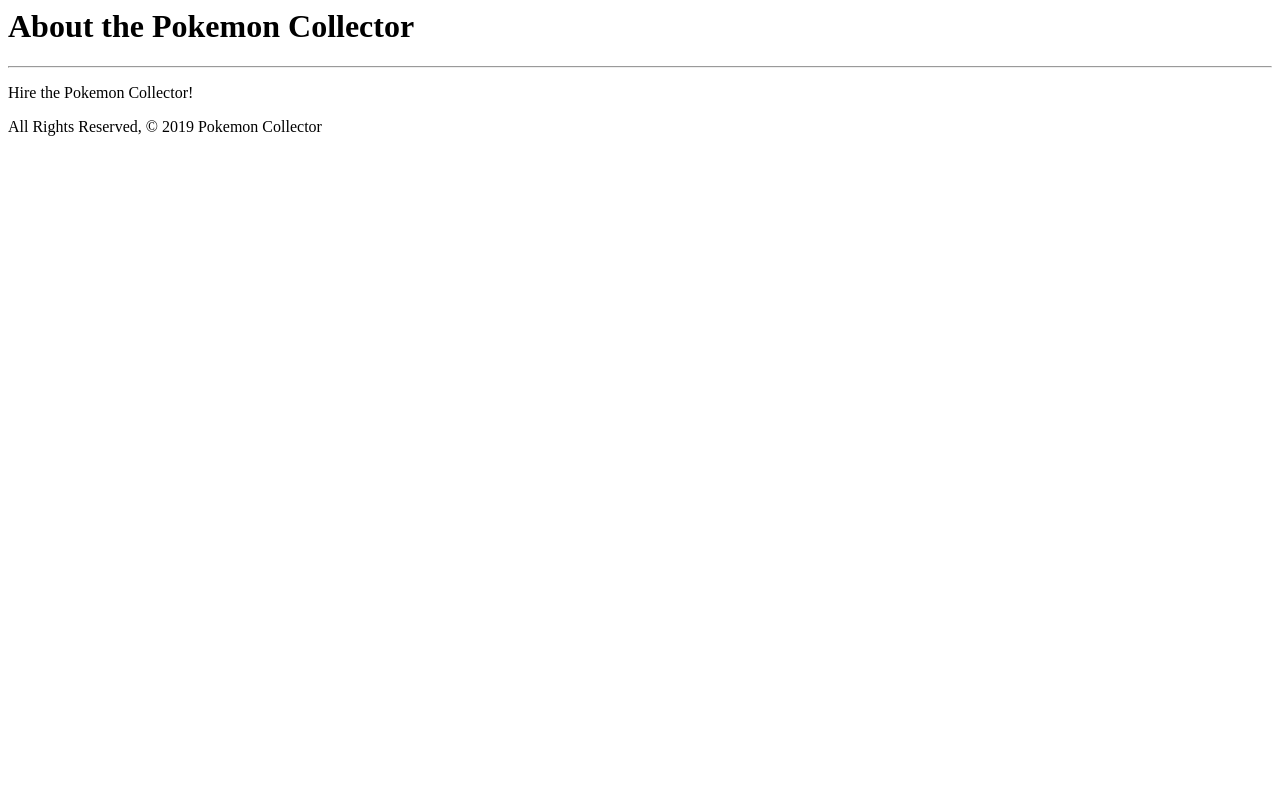
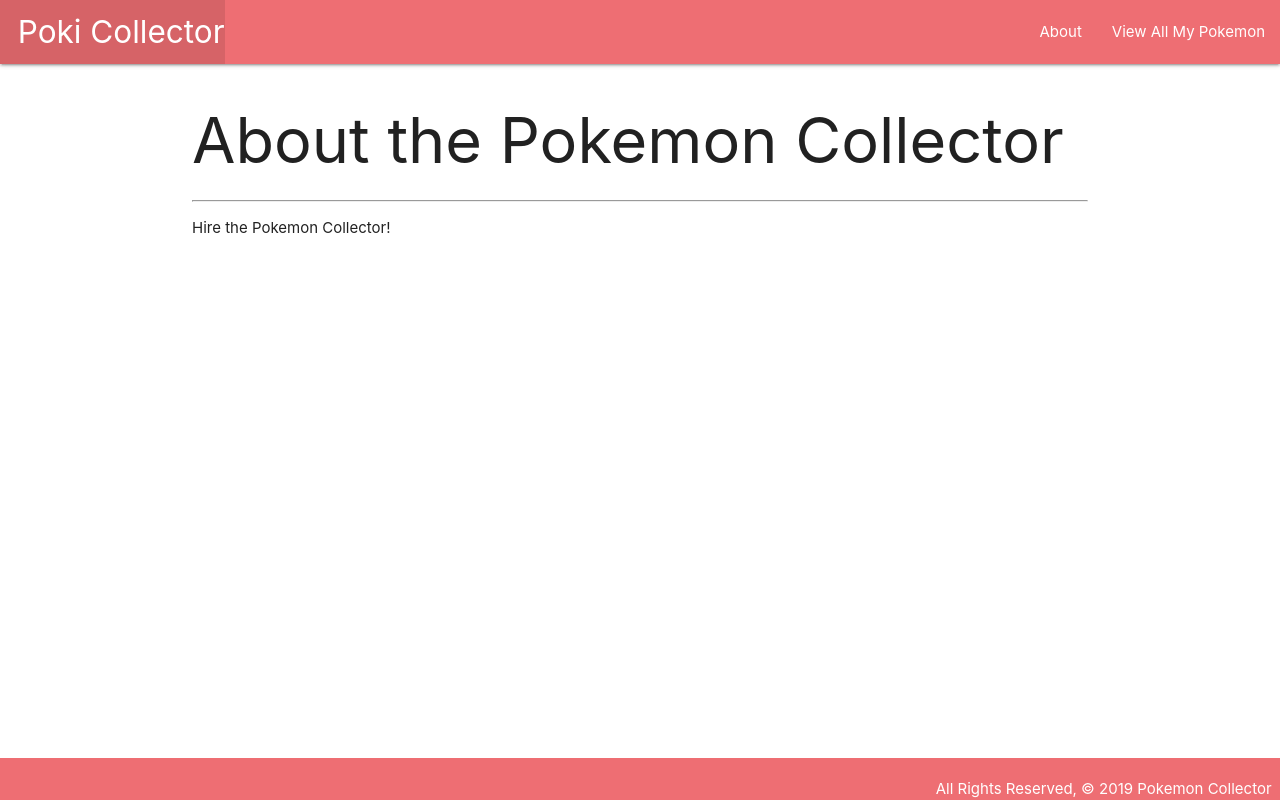
Before and after one commit to baeddavid/poki-collector, a Django app: template main_app/templates/about.html in a window 1280 px wide. Run offline with Django 3.2, Linux system fonts and the light colour scheme; the template is opened without the code that fills it, so the values that code supplies are empty.

Commit message:
add templating and viewAll route

```diff
--- /dev/null
+++ b/main_app/static/css/style.css
@@ -0,0 +1,14 @@
+body {
+    display: flex;
+    min-height: 100vh;
+    flex-direction: column;
+  }
+
+  main {
+    flex: 1 0 auto;
+  }
+
+  footer {
+    padding-top: 0;
+    text-align: right;
+  }
--- a/main_app/templates/about.html
+++ b/main_app/templates/about.html
@@ -8,9 +8,13 @@
     <title>Document</title>
 </head>
 <body>
+    {% extends 'base.html' %}
+    {% block content%}
     <h1>About the Pokemon Collector</h1>
     <hr />
     <p>Hire the Pokemon Collector!</p>
+
+    {% endblock %}
     <footer>All Rights Reserved, &copy; 2019 Pokemon Collector</footer>
 </body>
 </html>
--- a/main_app/templates/base.html
+++ b/main_app/templates/base.html
@@ -1,3 +1,5 @@
+{% load static %}
+
 <!DOCTYPE html>
 <html lang="en">
 <head>
@@ -6,6 +8,8 @@
     <meta http-equiv="X-UA-Compatible" content="ie=edge">
     <title>Poki Collector</title>
     <link rel="stylesheet" href="https://cdnjs.cloudflare.com/ajax/libs/materialize/1.0.0/css/materialize.min.css">
+    <link rel="stylesheet" type="text/css" href="{% static 'css/style.css' %}">
+
 </head>
 <body>
     <header class="navbar-fixed">
@@ -16,6 +20,7 @@
                 </ul>
                 <ul class="right">
                     <li><a href="/about">About</a></li>
+                    <li><a href="/pokemon">View All My Pokemon</a></li>
                 </ul>
             </div>
         </nav>
```
